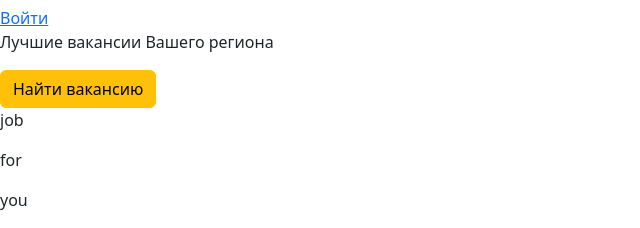
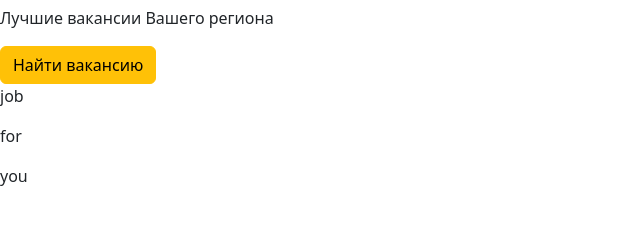
Before and after one commit to artem026/rekroot, a Django app: page / in a window 1280 px wide. Shown: the part 616-844 px from the top of the page, without its empty margins (0-640 px from the left). After the commit the page ends 802 px from the top, so only its background shows below. Run offline with Django 4.2, Linux system fonts and the light colour scheme.

Commit message:
new commit 2023_11_07_01

```diff
--- a/HelloDjango/templates/index.html
+++ b/HelloDjango/templates/index.html
@@ -5,12 +5,6 @@
 {% block content %}
     <div class="features">
         <h1>{{ title }}</h1>
-        {% if request.user.is_authenticated %}
-        <h3>{{ request.user }}</h3>
-        <a class="user-case" href="{% url 'logout' %}">Выйти</a>
-        {% else %}
-        <a class="user-case" href="{% url 'login' %}">Войти</a>
-        {% endif %}
         <p>Лучшие вакансии Вашего региона</p>
         <a href="{% url 'news_home' %}"><button class="btn btn-warning">Найти вакансию</button></a>
 
```
